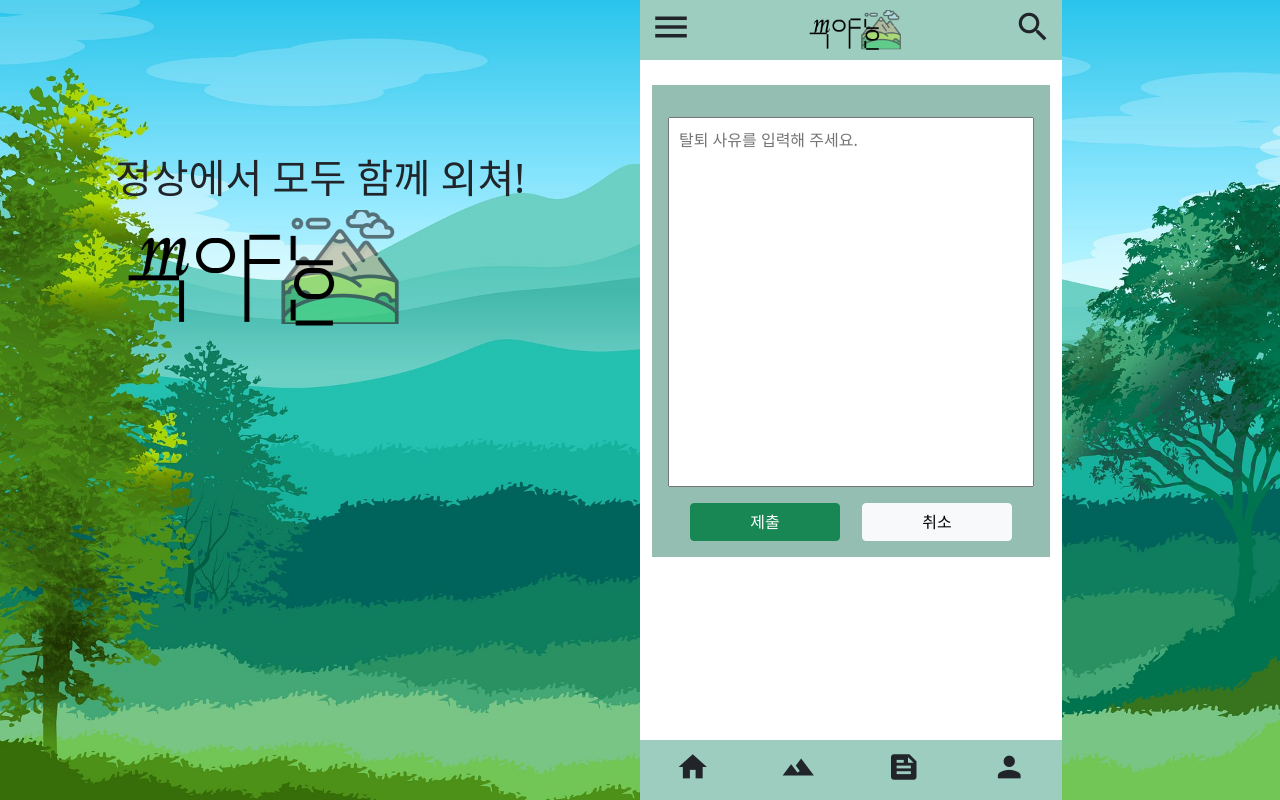
After one commit to yongheon-Lee/mooyaho, a Django app: template templates/user/delete_account_form.html in a window 1280 px wide. The commit adds this page. Run offline with Django 4.2, Linux system fonts and the light colour scheme; the template is opened without the code that fills it, so the values that code supplies are empty; parts of the project's set-up code (start-up, migrations or seed data) failed here and were passed over.

Commit message:
추가: 회원 탈퇴 기능 추가를 위한 관련 파일 및 코드 추가

```diff
--- /dev/null
+++ b/templates/user/delete_account_form.html
@@ -0,0 +1,26 @@
+{% extends 'base.html' %}
+
+{% block title %}
+    회원탈퇴 양식
+{% endblock %}
+
+{% load static %}
+
+{% block css %}
+    <link rel="stylesheet" href="{% static 'css/user/delete_account_form.css' %}">
+{% endblock %}
+
+{% block content %}
+    <div class="container">
+        <div class="delete-account-reason-input-box">
+            <form action="{% url 'delete-account' %}" method="post">
+                {% csrf_token %}
+                <textarea name="deleteReason" placeholder="탈퇴 사유를 입력해 주세요."></textarea>
+                <div class="register-or-cancel-btn-wrapper">
+                    <input id="complete-btn" class="btn btn-success" type="submit" value="제출">
+                    <input id="cancel-btn" class="btn btn-light" type="button" value="취소" onclick="history.go(-1)">
+                </div>
+            </form>
+        </div>
+    </div>
+{% endblock %}
--- a/templates/user/mypage.html
+++ b/templates/user/mypage.html
@@ -38,6 +38,11 @@
             {% for reason in user.reason|get_my_reason_list %}
             <span class="badge rounded-pill bg-dark">{{ reason }}</span>
             {% endfor %}
+            <div id="delete-account-link-area">
+                <a href="{% url 'delete-account' %}">
+                    회원탈퇴
+                </a>
+            </div>
         </div>
     </div>
     <div id="post-area">
--- /dev/null
+++ b/user/static/css/user/delete_account_form.css
@@ -0,0 +1,40 @@
+.container {
+    text-align: center;
+}
+
+.delete-account-reason-input-box {
+    margin: 25px auto;
+    width: 100%;
+    background-color: #93beb1;
+    text-align: center;
+    padding: 1rem 1rem;
+}
+
+form {
+    display: flex;
+    flex-direction: column;
+}
+
+.delete-account-reason-input-box textarea{
+    width: 100%;
+    height: 370px;
+    margin-top: 1rem;
+    margin-bottom: 1rem;
+    padding: 10px;
+    resize: none;
+}
+
+form .register-or-cancel-btn-wrapper {
+    display: flex;
+    align-items: center;
+    justify-content: space-evenly;
+    width: 100%;
+}
+
+form .register-or-cancel-btn-wrapper #complete-btn {
+    width: 150px;
+}
+
+form .register-or-cancel-btn-wrapper #cancel-btn {
+    width: 150px;
+}
--- a/user/static/css/user/mypage.css
+++ b/user/static/css/user/mypage.css
@@ -38,6 +38,10 @@
 #user-info-wrapper {
     width: 100%;
     padding: 1.5rem 1.5rem 1.5rem 1rem;
+}
+
+#user-info-wrapper #delete-account-link-area {
+    width: 100%;
 }
 
 /* nav탭 */
--- a/user/urls.py
+++ b/user/urls.py
@@ -9,5 +9,6 @@ urlpatterns = [
     path('signup/doublecheck/', user_service.duplication_check, name='duplication_check'),
     path('logout/', user_service.logout, name='logout'),
     path('mypage/', user_service.my_page, name='mypage'),
+    path('delete-account/', user_service.delete_account, name='delete-account'),
 ]
 # + static(settings.USER_MEDIA_URL, document_root=settings.USER_MEDIA_ROOT)
```
